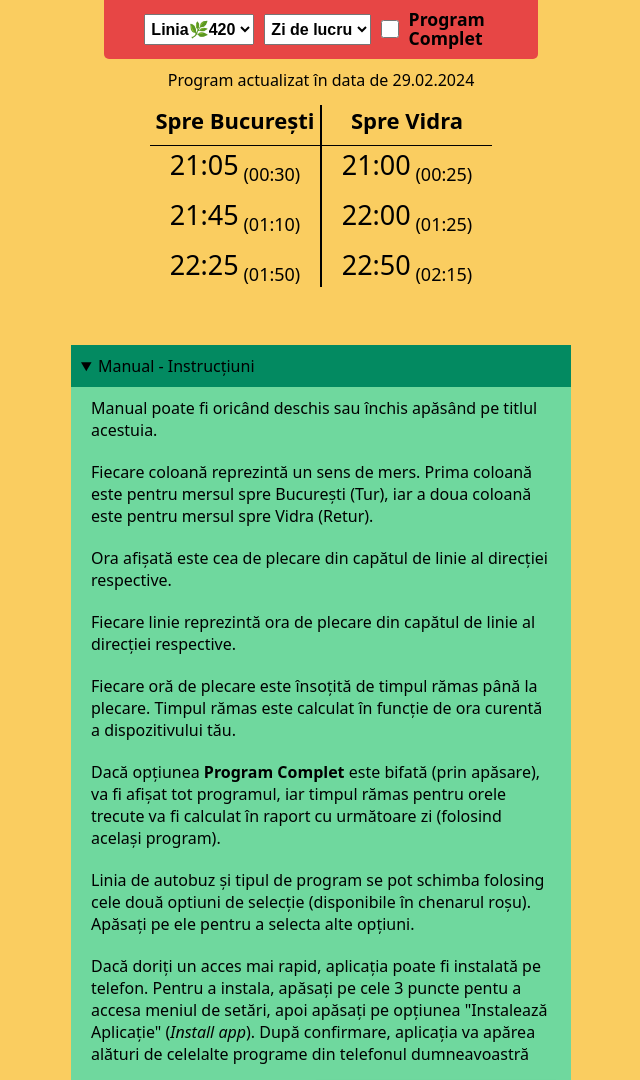
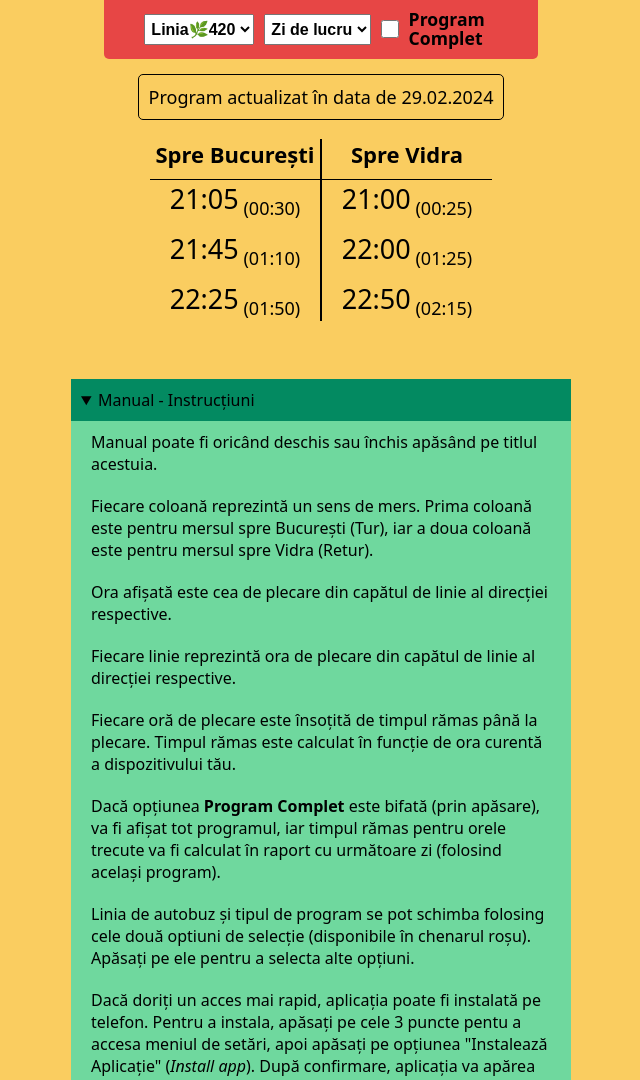
Before and after one commit to Soare-Robert-Daniel/road-to-otter-village, a plain HTML site: page index.html in a window 1280 px wide. Shown: the top 1080 px of the page, without its empty margins (319-959 px from the left). Drawn offline with Linux system fonts and the light colour scheme.

Commit message:
fix: make update section more visible

```diff
--- a/index.html
+++ b/index.html
@@ -257,6 +257,14 @@
         background-color: var(--complementary-color);
       }
 
+      #updates p {
+        margin: 5px;
+        padding: 10px;
+        border: 1px solid #000;
+        border-radius: 5px;
+        font-size: large;
+      }
+
       @media (min-width: 800px) {
         .settings {
           padding: 10px 40px;
@@ -285,7 +293,11 @@
 
   <body>
     <div id="settings"></div>
-    <div id="updates">Program actualizat în data de 29.02.2024</div>
+    <div id="updates">
+      <p>
+        Program actualizat în data de 29.02.2024
+      </p>
+    </div>
     <div id="app"></div>
     <div id="notice"></div>
     <div class="instructions">
```
